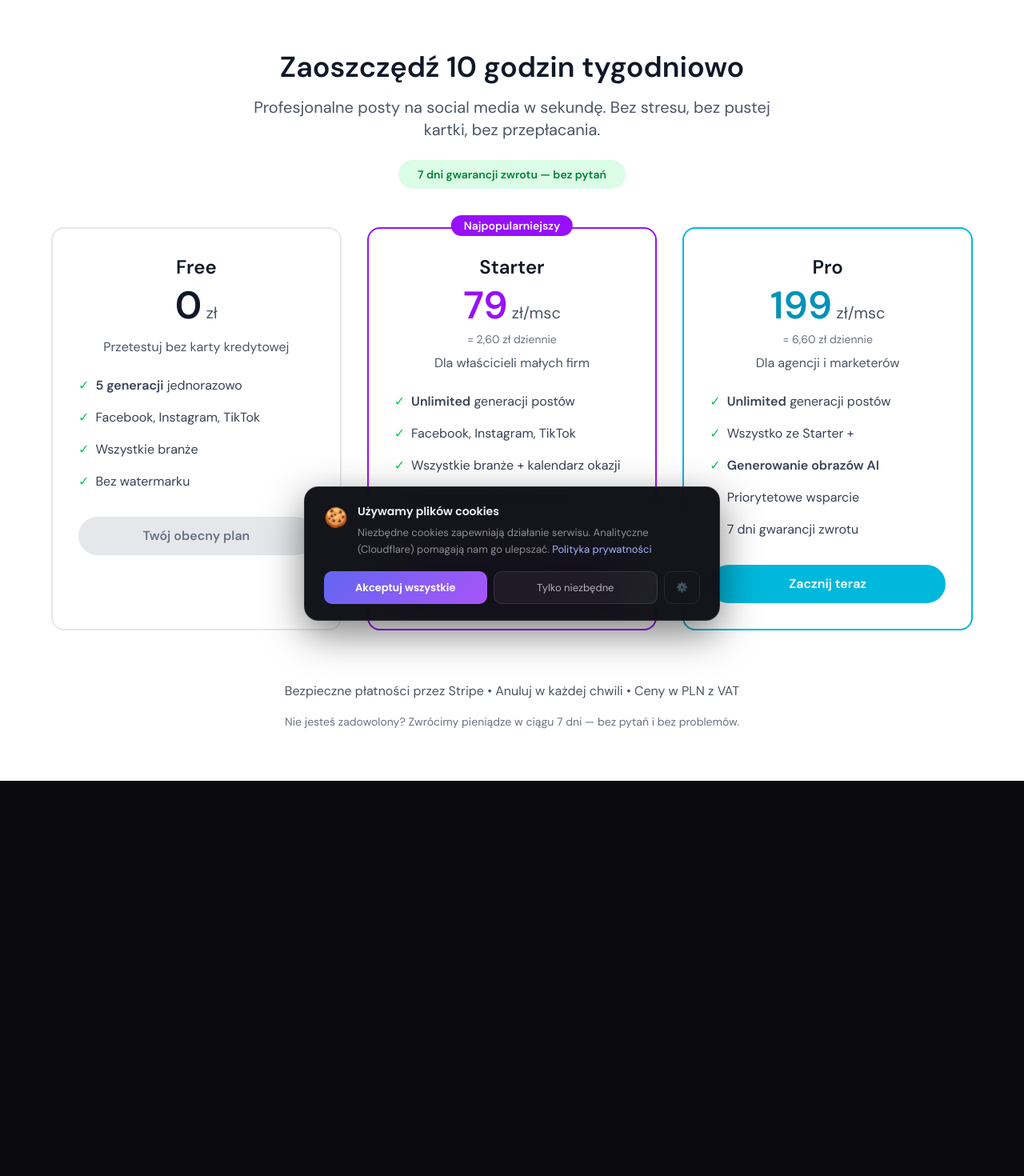
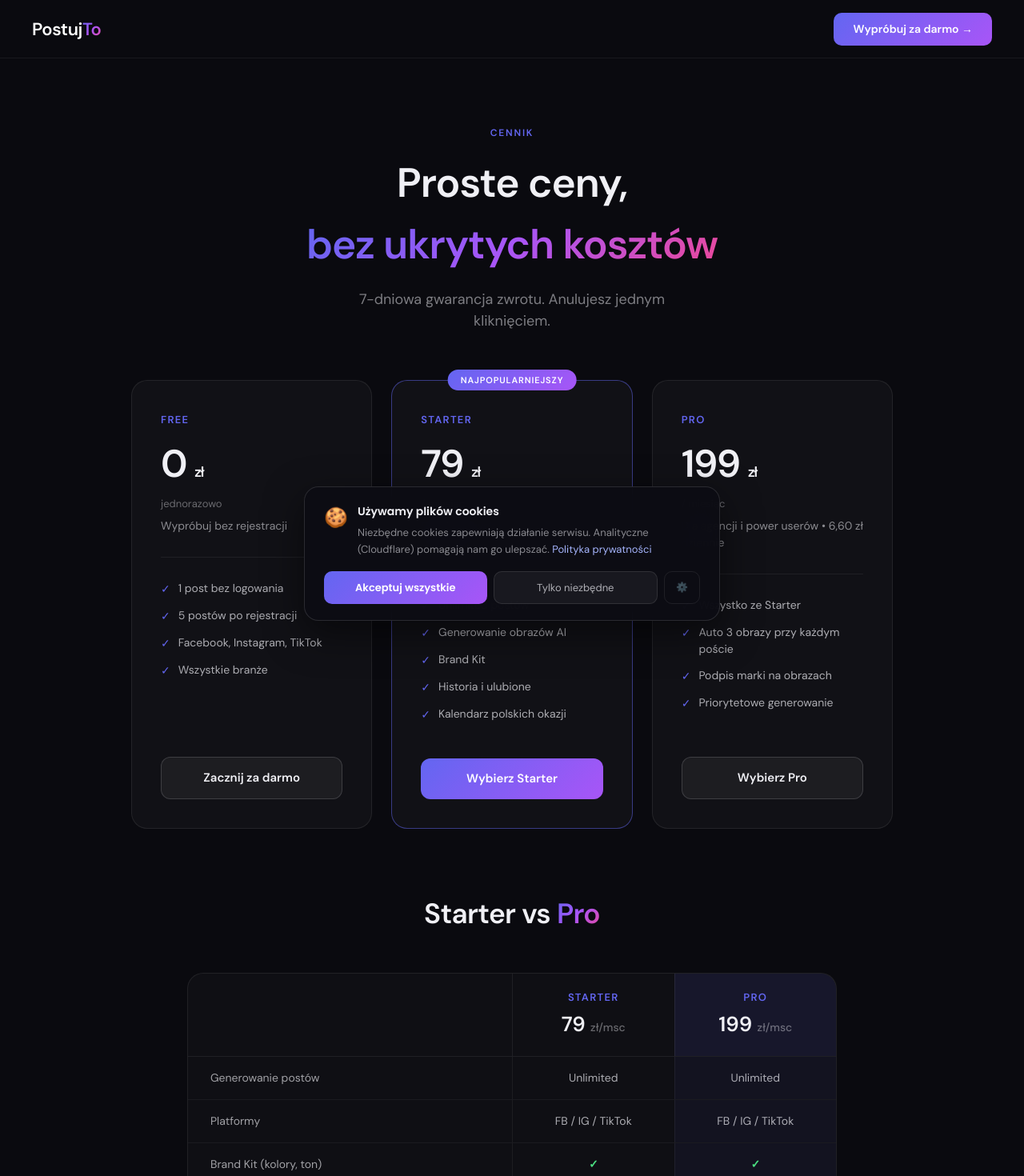
Before and after one commit to PostujTo/postujto, a Next.js app: page /pricing in a window 1280 px wide. Shown: the top 1470 px of the page at 80% size. Before the commit the page ends 976 px from the top, so only its background shows below. Built offline with nearby package versions, Linux system fonts and the light colour scheme; no server answers.

Commit message:
feat: move pricing to separate page, add pricing link in nav-update

```diff
--- a/app/pricing/page.tsx
+++ b/app/pricing/page.tsx
@@ -2,6 +2,7 @@
 
 import { useState, useEffect } from 'react';
 import { useUser } from '@clerk/nextjs';
+import Link from 'next/link';
 
 export default function PricingPage() {
   const { user } = useUser();
@@ -18,10 +19,7 @@ export default function PricingPage() {
   }, [user]);
 
   const handleSubscribe = async (priceId: string, planName: string) => {
-    if (!user) {
-      alert('Musisz być zalogowany aby wykupić plan!');
-      return;
-    }
+    if (!user) { window.location.href = '/app'; return; }
     setLoading(planName);
     try {
       const response = await fetch('/api/stripe/create-checkout-session', {
@@ -30,190 +28,203 @@ export default function PricingPage() {
         body: JSON.stringify({ priceId, userId: user.id }),
       });
       const data = await response.json();
-      if (data.url) {
-        window.location.href = data.url;
-      } else {
-        throw new Error('Brak URL do płatności');
-      }
-    } catch (error) {
-      alert('Wystąpił błąd podczas inicjowania płatności. Spróbuj ponownie.');
+      if (data.url) window.location.href = data.url;
+      else throw new Error('Brak URL');
+    } catch {
+      alert('Wystąpił błąd. Spróbuj ponownie.');
     } finally {
       setLoading(null);
     }
   };
 
-  const getPlanButton = (planName: 'standard' | 'premium', priceId: string, color: string) => {
-    if (planLoading) return (
-      <button disabled className={`w-full py-3 px-6 ${color} text-white rounded-full font-semibold opacity-50 cursor-not-allowed`}>
-        Ładowanie...
-      </button>
-    );
-    if (currentPlan === planName) return (
-      <button disabled className="w-full py-3 px-6 bg-gray-200 text-gray-500 rounded-full font-semibold cursor-not-allowed">
-        Twój obecny plan
-      </button>
-    );
-    if (currentPlan !== 'free') return (
-      <button disabled className="w-full py-3 px-6 bg-gray-200 text-gray-500 rounded-full font-semibold cursor-not-allowed"
-        title="Anuluj obecną subskrypcję aby zmienić plan">
-        Niedostępne
-      </button>
-    );
-    return (
-      <button
-        onClick={() => handleSubscribe(priceId, planName)}
-        disabled={loading === planName}
-        className={`w-full py-3 px-6 ${color} text-white rounded-full font-semibold transition-all disabled:opacity-50 disabled:cursor-not-allowed`}
-      >
-        {loading === planName ? 'Ładowanie...' : `Zacznij teraz`}
-      </button>
-    );
-  };
+  const plans = [
+    {
+      name: 'Free',
+      price: '0',
+      period: 'jednorazowo',
+      desc: 'Wypróbuj bez rejestracji',
+      features: ['1 post bez logowania', '5 postów po rejestracji', 'Facebook, Instagram, TikTok', 'Wszystkie branże'],
+      featured: false,
+      badge: null,
+      planKey: 'free',
+      priceId: null,
+    },
+    {
+      name: 'Starter',
+      price: '79',
+      period: '/ miesiąc',
+      desc: 'Dla aktywnych firm • 2,60 zł dziennie',
+      features: ['Unlimited postów', 'Generowanie obrazów AI', 'Brand Kit', 'Historia i ulubione', 'Kalendarz polskich okazji'],
+      featured: true,
+      badge: 'NAJPOPULARNIEJSZY',
+      planKey: 'standard',
+      priceId: process.env.NEXT_PUBLIC_STRIPE_PRICE_ID_STANDARD,
+    },
+    {
+      name: 'Pro',
+      price: '199',
+      period: '/ miesiąc',
+      desc: 'Dla agencji i power userów • 6,60 zł dziennie',
+      features: ['Wszystko ze Starter', 'Auto 3 obrazy przy każdym poście', 'Podpis marki na obrazach', 'Priorytetowe generowanie'],
+      featured: false,
+      badge: null,
+      planKey: 'premium',
+      priceId: process.env.NEXT_PUBLIC_STRIPE_PRICE_ID_PREMIUM,
+    },
+  ];
 
   return (
-    <div className="min-h-screen bg-white py-16 px-6">
-      <div className="max-w-7xl mx-auto">
-        {/* Header */}
-        <div className="text-center mb-6">
-          <h1 className="text-4xl font-bold text-gray-900 mb-4">
-            Zaoszczędź 10 godzin tygodniowo
+    <div style={{ minHeight: '100vh', background: '#0a0a0f', color: '#f0f0f5', fontFamily: 'var(--font-dm-sans), sans-serif' }}>
+      <style>{`
+        .btn-primary { background: linear-gradient(135deg, #6366f1 0%, #a855f7 100%); color: white; font-weight: 700; transition: all 0.3s ease; position: relative; overflow: hidden; border: none; cursor: pointer; }
+        .btn-primary:hover { opacity: 0.9; }
+        .btn-secondary { background: rgba(255,255,255,0.05); border: 1px solid rgba(255,255,255,0.15); color: #f0f0f5; font-weight: 600; transition: all 0.3s ease; cursor: pointer; }
+        .btn-secondary:hover { background: rgba(255,255,255,0.1); }
+        .pricing-card { transition: all 0.4s cubic-bezier(0.16, 1, 0.3, 1); }
+        .pricing-card:hover { transform: translateY(-8px); }
+        .pricing-card.featured { background: linear-gradient(135deg, rgba(99,102,241,0.2), rgba(168,85,247,0.15)); border-color: rgba(99,102,241,0.5) !important; }
+        .gradient-text { background: linear-gradient(135deg, #6366f1, #a855f7, #ec4899); -webkit-background-clip: text; -webkit-text-fill-color: transparent; background-clip: text; }
+      `}</style>
+
+      {/* NAV */}
+      <nav style={{ borderBottom: '1px solid rgba(255,255,255,0.06)', padding: '0 24px' }}>
+        <div style={{ maxWidth: 1200, margin: '0 auto', display: 'flex', alignItems: 'center', justifyContent: 'space-between', height: 72 }}>
+          <Link href="/" style={{ textDecoration: 'none' }}>
+            <span style={{ fontSize: 22, fontWeight: 800, color: '#fff', letterSpacing: '-0.02em' }}>
+              Postuj<span className="gradient-text">To</span>
+            </span>
+          </Link>
+          <Link href="/app">
+            <button className="btn-primary" style={{ padding: '10px 24px', borderRadius: 10, fontSize: 14 }}>
+              Wypróbuj za darmo →
+            </button>
+          </Link>
+        </div>
+      </nav>
+
+      {/* HEADER */}
+      <div style={{ textAlign: 'center', padding: '80px 24px 60px' }}>
+        <div style={{ display: 'inline-block', fontSize: 12, fontWeight: 600, letterSpacing: '0.15em', textTransform: 'uppercase', color: '#6366f1', marginBottom: 16 }}>Cennik</div>
+        <h1 style={{ fontSize: 'clamp(2rem, 4vw, 3.5rem)', fontWeight: 800, letterSpacing: '-0.02em', marginBottom: 16 }}>
+          Proste ceny,<br /><span className="gradient-text">bez ukrytych kosztów</span>
         </h1>
-          <p className="text-xl text-gray-600 max-w-2xl mx-auto">
-            Profesjonalne posty na social media w sekundę. Bez stresu, bez pustej kartki, bez przepłacania.
+        <p style={{ fontSize: 18, color: 'rgba(240,240,245,0.5)', maxWidth: 480, margin: '0 auto' }}>
+          7-dniowa gwarancja zwrotu. Anulujesz jednym kliknięciem.
         </p>
       </div>
 
-        {/* Gwarancja */}
-        <div className="text-center mb-12">
-          <span className="inline-block px-6 py-2 bg-green-100 text-green-700 rounded-full text-sm font-semibold">
-            7 dni gwarancji zwrotu — bez pytań
-          </span>
+      {/* PRICING CARDS */}
+      <div style={{ maxWidth: 1000, margin: '0 auto', padding: '0 24px 80px', display: 'grid', gridTemplateColumns: 'repeat(3, 1fr)', gap: 24, alignItems: 'stretch' }}>
+        {plans.map((plan, i) => (
+          <div
+            key={i}
+            className={`pricing-card ${plan.featured ? 'featured' : ''}`}
+            style={{ borderRadius: 20, padding: 36, border: '1px solid rgba(255,255,255,0.08)', background: 'rgba(255,255,255,0.03)', position: 'relative', display: 'flex', flexDirection: 'column' }}
+          >
+            {plan.badge && (
+              <div style={{ position: 'absolute', top: -14, left: '50%', transform: 'translateX(-50%)', background: 'linear-gradient(135deg, #6366f1, #a855f7)', padding: '5px 16px', borderRadius: 100, fontSize: 11, fontWeight: 700, letterSpacing: '0.08em', color: 'white', whiteSpace: 'nowrap' }}>
+                {plan.badge}
+              </div>
+            )}
+            <div style={{ marginBottom: 8 }}>
+              <span style={{ fontSize: 13, fontWeight: 700, color: '#6366f1', letterSpacing: '0.1em', textTransform: 'uppercase' }}>{plan.name}</span>
+            </div>
+            <div style={{ marginBottom: 4 }}>
+              <span style={{ fontSize: 48, fontWeight: 800, letterSpacing: '-0.03em', color: '#f0f0f5' }}>{plan.price} <span style={{ fontSize: 18 }}>zł</span></span>
+            </div>
+            <div style={{ fontSize: 13, color: 'rgba(240,240,245,0.4)', marginBottom: 8 }}>{plan.period}</div>
+            <div style={{ fontSize: 14, color: 'rgba(240,240,245,0.55)', marginBottom: 28, paddingBottom: 28, borderBottom: '1px solid rgba(255,255,255,0.06)' }}>{plan.desc}</div>
+            <ul style={{ listStyle: 'none', marginBottom: 32, flex: 1 }}>
+              {plan.features.map((f, fi) => (
+                <li key={fi} style={{ display: 'flex', gap: 10, marginBottom: 12, fontSize: 14, color: 'rgba(240,240,245,0.7)' }}>
+                  <span style={{ color: '#6366f1', flexShrink: 0, marginTop: 1 }}>✓</span>
+                  {f}
+                </li>
+              ))}
+            </ul>
+            {plan.planKey === 'free' ? (
+              <Link href="/app" style={{ display: 'block' }}>
+                <button className="btn-secondary" style={{ width: '100%', padding: '14px', borderRadius: 12, fontSize: 15 }}>
+                  Zacznij za darmo
+                </button>
+              </Link>
+            ) : currentPlan === plan.planKey ? (
+              <button disabled style={{ width: '100%', padding: '14px', borderRadius: 12, fontSize: 15, background: 'rgba(255,255,255,0.05)', border: '1px solid rgba(255,255,255,0.1)', color: 'rgba(240,240,245,0.4)', cursor: 'not-allowed' }}>
+                Twój obecny plan
+              </button>
+            ) : planLoading ? (
+              <button disabled style={{ width: '100%', padding: '14px', borderRadius: 12, fontSize: 15, background: 'rgba(99,102,241,0.3)', border: 'none', color: 'rgba(240,240,245,0.5)', cursor: 'not-allowed' }}>
+                Ładowanie...
+              </button>
+            ) : (
+              <button
+                className={plan.featured ? 'btn-primary' : 'btn-secondary'}
+                style={{ width: '100%', padding: '14px', borderRadius: 12, fontSize: 15 }}
+                onClick={() => plan.priceId && handleSubscribe(plan.priceId, plan.planKey)}
+                disabled={loading === plan.planKey}
+              >
+                {loading === plan.planKey ? 'Ładowanie...' : `Wybierz ${plan.name}`}
+              </button>
+            )}
+          </div>
+        ))}
       </div>
 
-        {/* Pricing Cards */}
-        <div className="grid md:grid-cols-3 gap-8 max-w-6xl mx-auto">
-
-          {/* FREE PLAN */}
-          <div className="border-2 border-gray-200 rounded-2xl p-8 bg-white hover:shadow-xl transition-shadow">
-            <div className="text-center mb-6">
-              <h3 className="text-2xl font-bold text-gray-900 mb-2">Free</h3>
-              <div className="mb-4">
-                <span className="text-5xl font-bold text-gray-900">0</span>
-                <span className="text-xl text-gray-600"> zł</span>
+      {/* COMPARISON TABLE */}
+      <div style={{ maxWidth: 860, margin: '0 auto', padding: '0 24px 100px' }}>
+        <h2 style={{ fontSize: 'clamp(1.6rem, 3vw, 2.2rem)', fontWeight: 800, letterSpacing: '-0.02em', textAlign: 'center', marginBottom: 48 }}>
+          Starter vs <span className="gradient-text">Pro</span>
+        </h2>
+        <div style={{ background: 'rgba(255,255,255,0.025)', border: '1px solid rgba(255,255,255,0.07)', borderRadius: 20, overflow: 'hidden' }}>
+          <div style={{ display: 'grid', gridTemplateColumns: '2fr 1fr 1fr', borderBottom: '1px solid rgba(255,255,255,0.07)' }}>
+            <div style={{ padding: '20px 28px' }} />
+            {['Starter', 'Pro'].map((plan, i) => (
+              <div key={i} style={{ padding: '20px 24px', textAlign: 'center', background: i === 1 ? 'rgba(99,102,241,0.1)' : 'transparent', borderLeft: '1px solid rgba(255,255,255,0.07)' }}>
+                <p style={{ fontSize: 13, fontWeight: 700, color: '#6366f1', letterSpacing: '0.1em', textTransform: 'uppercase', marginBottom: 4 }}>{plan}</p>
+                <p style={{ fontSize: 26, fontWeight: 800, color: '#f0f0f5' }}>{i === 0 ? '79' : '199'} <span style={{ fontSize: 14, fontWeight: 500, color: 'rgba(240,240,245,0.4)' }}>zł/msc</span></p>
               </div>
-              <p className="text-gray-600">Przetestuj bez karty kredytowej</p>
+            ))}
           </div>
-            <ul className="space-y-4 mb-8">
-              <li className="flex items-start">
-                <span className="text-green-500 mr-2">✓</span>
-                <span className="text-gray-700"><strong>5 generacji</strong> jednorazowo</span>
-              </li>
-              <li className="flex items-start">
-                <span className="text-green-500 mr-2">✓</span>
-                <span className="text-gray-700">Facebook, Instagram, TikTok</span>
-              </li>
-              <li className="flex items-start">
-                <span className="text-green-500 mr-2">✓</span>
-                <span className="text-gray-700">Wszystkie branże</span>
-              </li>
-              <li className="flex items-start">
-                <span className="text-green-500 mr-2">✓</span>
-                <span className="text-gray-700">Bez watermarku</span>
-              </li>
-            </ul>
-            <button disabled className="w-full py-3 px-6 bg-gray-200 text-gray-500 rounded-full font-semibold cursor-not-allowed">
-              {currentPlan === 'free' ? 'Twój obecny plan' : 'Plan Free'}
+          {[
+            { feature: 'Generowanie postów', starter: 'Unlimited', pro: 'Unlimited' },
+            { feature: 'Platformy', starter: 'FB / IG / TikTok', pro: 'FB / IG / TikTok' },
+            { feature: 'Brand Kit (kolory, ton)', starter: '✓', pro: '✓' },
+            { feature: 'Głos marki', starter: '✓', pro: '✓' },
+            { feature: 'Kalendarz treści', starter: '✓', pro: '✓' },
+            { feature: 'Historia postów', starter: '✓', pro: '✓' },
+            { feature: 'Generowanie obrazów AI', starter: 'Ręcznie (1 obraz)', pro: 'Auto 3 obrazy' },
+            { feature: 'Podpis marki na obrazach', starter: '✗', pro: '✓' },
+            { feature: 'Priorytetowe generowanie', starter: '✗', pro: '✓' },
+          ].map((row, i) => (
+            <div key={i} style={{ display: 'grid', gridTemplateColumns: '2fr 1fr 1fr', borderBottom: i < 8 ? '1px solid rgba(255,255,255,0.05)' : 'none' }}>
+              <div style={{ padding: '16px 28px', fontSize: 14, color: 'rgba(240,240,245,0.65)' }}>{row.feature}</div>
+              {[row.starter, row.pro].map((val, j) => (
+                <div key={j} style={{ padding: '16px 24px', textAlign: 'center', borderLeft: '1px solid rgba(255,255,255,0.06)', background: j === 1 ? 'rgba(99,102,241,0.05)' : 'transparent', fontSize: 14, fontWeight: val === '✓' ? 700 : 400, color: val === '✓' ? '#4ade80' : val === '✗' ? 'rgba(240,240,245,0.2)' : 'rgba(240,240,245,0.7)' }}>
+                  {val}
+                </div>
+              ))}
+            </div>
+          ))}
+          <div style={{ display: 'grid', gridTemplateColumns: '2fr 1fr 1fr', padding: '20px 0' }}>
+            <div />
+            {[{ plan: 'standard', priceId: process.env.NEXT_PUBLIC_STRIPE_PRICE_ID_STANDARD }, { plan: 'premium', priceId: process.env.NEXT_PUBLIC_STRIPE_PRICE_ID_PREMIUM }].map((p, i) => (
+              <div key={i} style={{ padding: '0 24px', borderLeft: '1px solid rgba(255,255,255,0.06)', background: i === 1 ? 'rgba(99,102,241,0.05)' : 'transparent' }}>
+                <button
+                  className={i === 1 ? 'btn-primary' : 'btn-secondary'}
+                  style={{ width: '100%', padding: '11px', borderRadius: 10, fontSize: 13 }}
+                  onClick={() => p.priceId && handleSubscribe(p.priceId, p.plan)}
+                >
+                  {i === 0 ? 'Wybierz Starter' : 'Wybierz Pro'}
                 </button>
               </div>
-
-          {/* STARTER PLAN */}
-          <div className="border-2 border-purple-600 rounded-2xl p-8 bg-white hover:shadow-2xl transition-shadow relative">
-            <div className="absolute -top-4 left-1/2 transform -translate-x-1/2">
-              <span className="bg-purple-600 text-white px-4 py-1 rounded-full text-sm font-semibold">
-                Najpopularniejszy
-              </span>
+            ))}
           </div>
-            <div className="text-center mb-6">
-              <h3 className="text-2xl font-bold text-gray-900 mb-2">Starter</h3>
-              <div className="mb-2">
-                <span className="text-5xl font-bold text-purple-600">79</span>
-                <span className="text-xl text-gray-600"> zł/msc</span>
         </div>
-              <p className="text-sm text-gray-500 mb-2">= 2,60 zł dziennie</p>
-              <p className="text-gray-600">Dla właścicieli małych firm</p>
-            </div>
-            <ul className="space-y-4 mb-8">
-              <li className="flex items-start">
-                <span className="text-green-500 mr-2">✓</span>
-                <span className="text-gray-700"><strong>Unlimited</strong> generacji postów</span>
-              </li>
-              <li className="flex items-start">
-                <span className="text-green-500 mr-2">✓</span>
-                <span className="text-gray-700">Facebook, Instagram, TikTok</span>
-              </li>
-              <li className="flex items-start">
-                <span className="text-green-500 mr-2">✓</span>
-                <span className="text-gray-700">Wszystkie branże + kalendarz okazji</span>
-              </li>
-              <li className="flex items-start">
-                <span className="text-green-500 mr-2">✓</span>
-                <span className="text-gray-700">Historia postów + ulubione</span>
-              </li>
-              <li className="flex items-start">
-                <span className="text-green-500 mr-2">✓</span>
-                <span className="text-gray-700">7 dni gwarancji zwrotu</span>
-              </li>
-            </ul>
-            {getPlanButton('standard', process.env.NEXT_PUBLIC_STRIPE_PRICE_ID_STANDARD!, 'bg-purple-600 hover:bg-purple-700')}
       </div>
 
-          {/* PRO PLAN */}
-          <div className="border-2 border-cyan-500 rounded-2xl p-8 bg-white hover:shadow-xl transition-shadow">
-            <div className="text-center mb-6">
-              <h3 className="text-2xl font-bold text-gray-900 mb-2">Pro</h3>
-              <div className="mb-2">
-                <span className="text-5xl font-bold text-cyan-600">199</span>
-                <span className="text-xl text-gray-600"> zł/msc</span>
-              </div>
-              <p className="text-sm text-gray-500 mb-2">= 6,60 zł dziennie</p>
-              <p className="text-gray-600">Dla agencji i marketerów</p>
-            </div>
-            <ul className="space-y-4 mb-8">
-              <li className="flex items-start">
-                <span className="text-green-500 mr-2">✓</span>
-                <span className="text-gray-700"><strong>Unlimited</strong> generacji postów</span>
-              </li>
-              <li className="flex items-start">
-                <span className="text-green-500 mr-2">✓</span>
-                <span className="text-gray-700">Wszystko ze Starter +</span>
-              </li>
-              <li className="flex items-start">
-                <span className="text-green-500 mr-2">✓</span>
-                <span className="text-gray-700"><strong>Generowanie obrazów AI</strong></span>
-              </li>
-              <li className="flex items-start">
-                <span className="text-green-500 mr-2">✓</span>
-                <span className="text-gray-700">Priorytetowe wsparcie</span>
-              </li>
-              <li className="flex items-start">
-                <span className="text-green-500 mr-2">✓</span>
-                <span className="text-gray-700">7 dni gwarancji zwrotu</span>
-              </li>
-            </ul>
-            {getPlanButton('premium', process.env.NEXT_PUBLIC_STRIPE_PRICE_ID_PREMIUM!, 'bg-cyan-500 hover:bg-cyan-600')}
-          </div>
-
-        </div>
-
-        {/* Social proof */}
-        <div className="mt-16 text-center">
-          <p className="text-gray-600 mb-4">
+      {/* FOOTER NOTE */}
+      <div style={{ textAlign: 'center', padding: '0 24px 60px', color: 'rgba(240,240,245,0.35)', fontSize: 14 }}>
         Bezpieczne płatności przez Stripe • Anuluj w każdej chwili • Ceny w PLN z VAT
-          </p>
-          <p className="text-sm text-gray-500">
-            Nie jesteś zadowolony? Zwrócimy pieniądze w ciągu 7 dni — bez pytań i bez problemów.
-          </p>
-        </div>
       </div>
     </div>
   );
```
Lines whose indentation alone changed are shown as unchanged.
